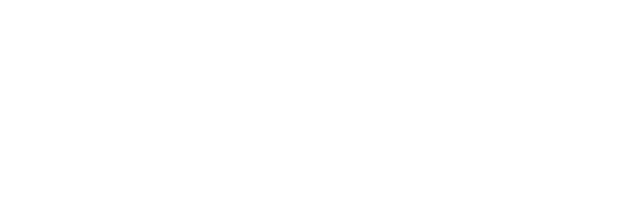
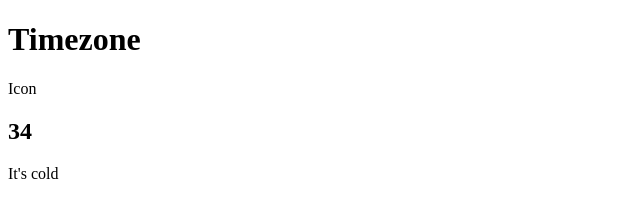
Before and after one commit to AleksandarDmitrovic/Coding-Challenges, a plain HTML site: page practice_projects/weather_app/index.html in a window 1280 px wide. Shown: the whole page, without its empty margins (0-640 px from the left). Drawn offline with Linux system fonts and the light colour scheme.

Commit message:
basic html framework -weather app

```diff
--- a/practice_projects/weather_app/index.html
+++ b/practice_projects/weather_app/index.html
@@ -1,12 +1,24 @@
 <!DOCTYPE html>
 <html lang="en">
+
 <head>
   <meta charset="UTF-8">
   <meta name="viewport" content="width=device-width, initial-scale=1.0">
   <link rel="stylesheet" href="./style.css" />
   <title>Weather</title>
 </head>
+
 <body>
+  <div class="location">
+    <h1 class="location-timezone">Timezone</h1>
+    <p>Icon</p>
+  </div>
+  <div class="temperature">
+    <h2 class="temperature-degree">34</h2>
+    <div class="temperature-description">It's cold</div>
+  </div>
+
   <script src="app.js"></script>
 </body>
+
 </html>
```
